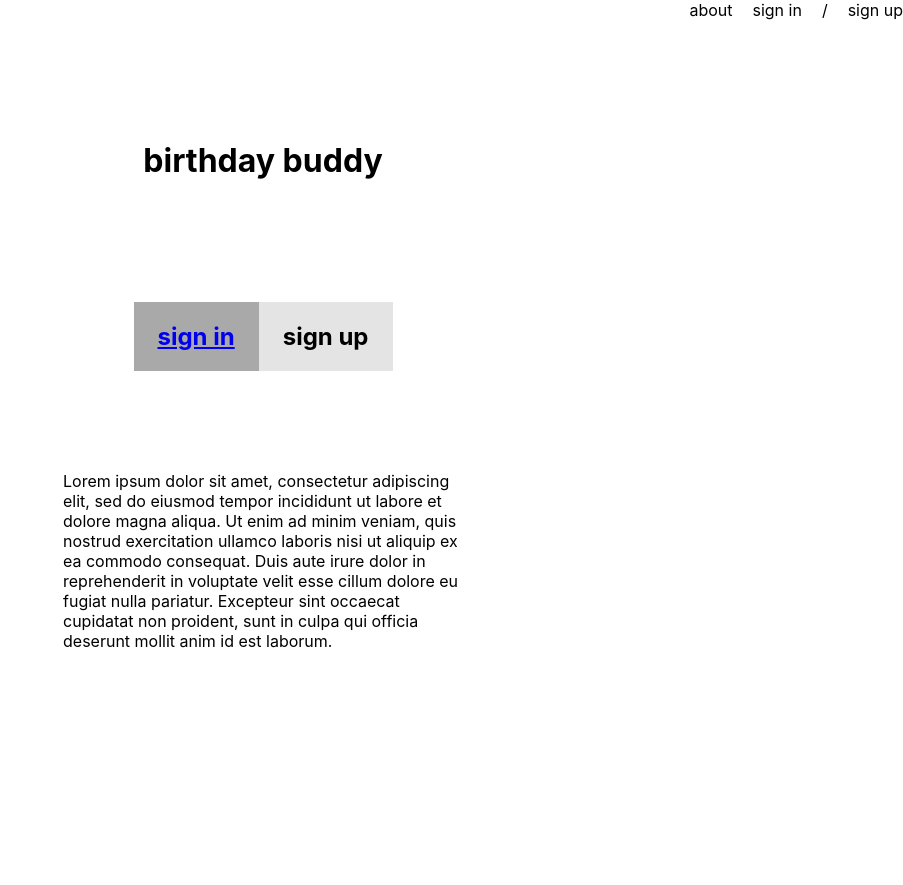
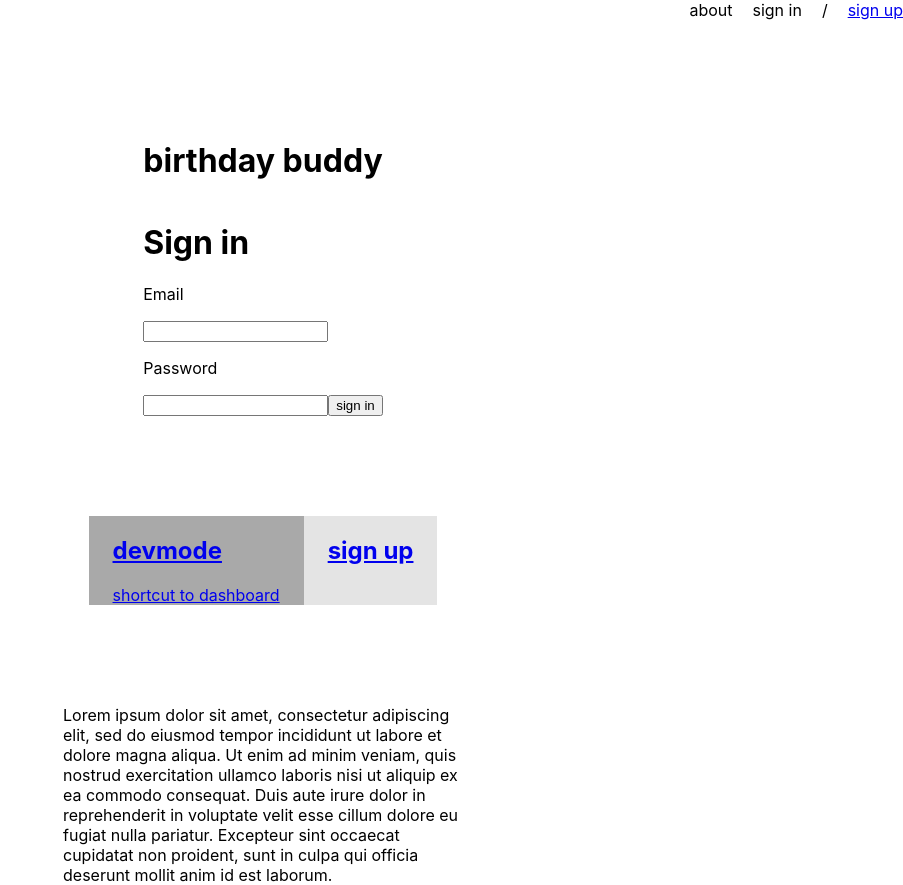
Before and after one commit to cwest9400/birthday_buddy, a React (Create React App) app in the folder client/: page / in a window 1280 px wide. Shown: the whole page, without its empty margins (377-1280 px from the left). Before the commit the page ends 800 px from the top, so only its background shows below. Built offline with nearby package versions, Linux system fonts and the light colour scheme.

Commit message:
added static signin and sign on forms

```diff
--- a/client/src/App.js
+++ b/client/src/App.js
@@ -3,7 +3,9 @@ import Landing from "./pages/landing";
 import Dashboard from "./pages/dashboard";
 import BirthdayBook from "./pages/birthdayBook";
 import UpdateBirthday from "./pages/updateBirthday";
+import SignUp from "./pages/signup";
 import{ Route, Routes } from 'react-router-dom'
+
 import './style/cssDev.css'
 // import './App.css';
 
@@ -19,6 +21,7 @@ function App() {
     <Route path="/dashboard" element={<Dashboard/>}/>
     <Route path="/dashboard/birthdaybook" element={<BirthdayBook/>}/>
     <Route path="/dashboard/birthdaybook/:id" element={<UpdateBirthday/>}/>
+    <Route path="/signup" element={<SignUp/>}/>
     </Routes>
 
 
--- a/client/src/components/header.js
+++ b/client/src/components/header.js
@@ -1,4 +1,4 @@
-
+import { Link } from "react-router-dom"
 
 export default function Header() {
     //if logged in return 'logout' nav instead
@@ -8,7 +8,10 @@ export default function Header() {
             <div>about</div>
             <div>sign in</div>
             /
-            <div>sign up</div>
+            <Link to={'/signup'}>
+                <div>sign up</div>
+                </Link>
+
             </nav>
     )
 }
--- /dev/null
+++ b/client/src/components/signin.js
@@ -0,0 +1,17 @@
+export default function SignIn() {
+
+    return (
+        <div>
+            <h1>Sign in</h1>
+            <form>
+
+                <p>Email</p>
+                <input/>
+                <p>Password</p>
+                <input/>
+
+                <input type="submit" value="sign in"/>
+            </form>
+        </div>
+    )
+}
--- a/client/src/pages/landing.js
+++ b/client/src/pages/landing.js
@@ -1,21 +1,28 @@
 import { Link } from "react-router-dom"
+import SignIn from "../components/signin"
 
 export default function Landing() {
     return (
         <div className="landing-container">
-        <h1>birthday buddy</h1>
+            <h1>birthday buddy</h1>
+            <div>
+                <SignIn />
+            </div>
             <div className="cta-container">
                 <div className="left-side">
                     <Link to={'/dashboard'}>
-                    <h2>sign in</h2>
+                        <h2>devmode</h2>
+                        shortcut to dashboard
                     </Link>
                 </div>
                 <div className="right-side">
-                    <h2>sign up</h2>
+                    <Link to={'/signup'}>
+                        <h2>sign up</h2>
+                    </Link>
                 </div>
             </div>
             <div className="about">
-            Lorem ipsum dolor sit amet, consectetur adipiscing elit, sed do eiusmod tempor incididunt ut labore et dolore magna aliqua. Ut enim ad minim veniam, quis nostrud exercitation ullamco laboris nisi ut aliquip ex ea commodo consequat. Duis aute irure dolor in reprehenderit in voluptate velit esse cillum dolore eu fugiat nulla pariatur. Excepteur sint occaecat cupidatat non proident, sunt in culpa qui officia deserunt mollit anim id est laborum.
+                Lorem ipsum dolor sit amet, consectetur adipiscing elit, sed do eiusmod tempor incididunt ut labore et dolore magna aliqua. Ut enim ad minim veniam, quis nostrud exercitation ullamco laboris nisi ut aliquip ex ea commodo consequat. Duis aute irure dolor in reprehenderit in voluptate velit esse cillum dolore eu fugiat nulla pariatur. Excepteur sint occaecat cupidatat non proident, sunt in culpa qui officia deserunt mollit anim id est laborum.
             </div>
         </div>
     )
--- /dev/null
+++ b/client/src/pages/signup.js
@@ -0,0 +1,20 @@
+export default function SignUp() {
+
+    return (
+        <div>
+            <h1>sign up form</h1>
+            <form>
+                <p>First Name</p>
+                <input/>
+                <p>Last Name</p>
+                <input/>
+                <p>Email</p>
+                <input/>
+                <p>Password</p>
+                <input/>
+
+                <input type="submit" value="sign up"/>
+            </form>
+        </div>
+    )
+}
```
Also changed, not shown: 2 other files (tests, documents, lock files or other folders).
